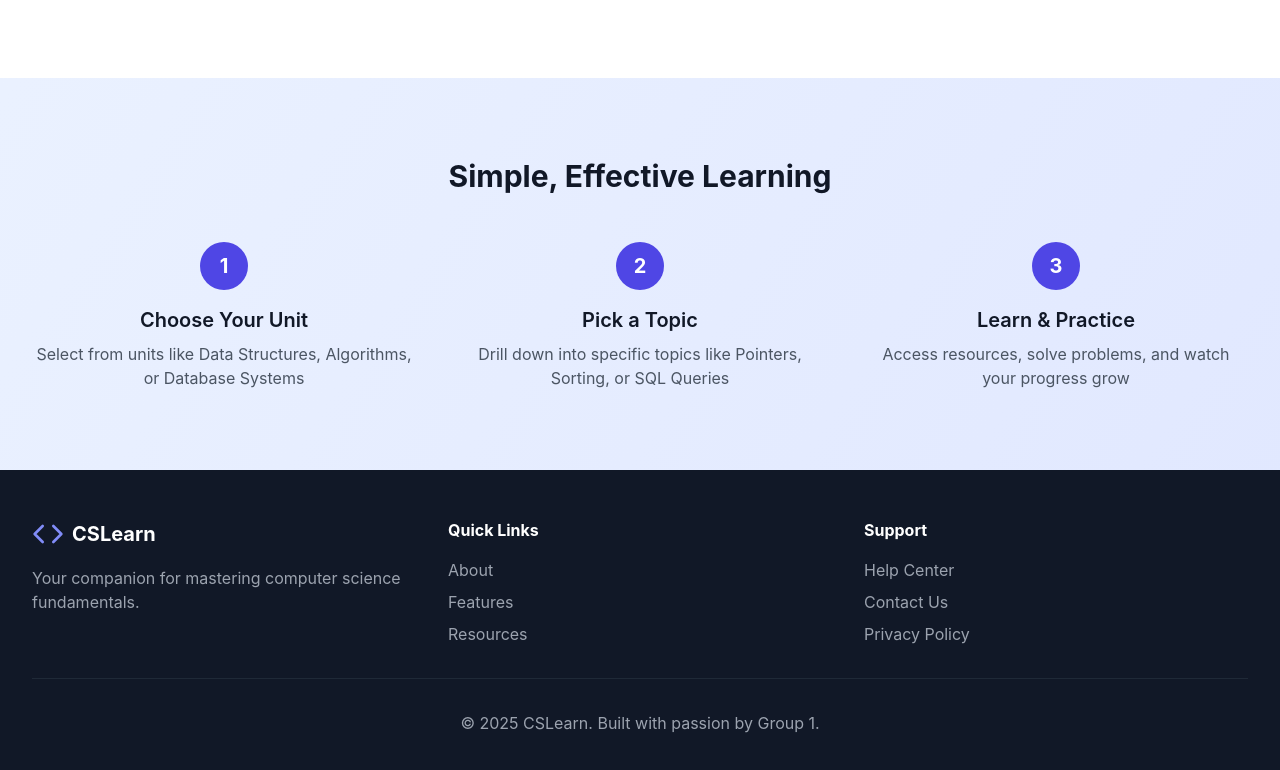
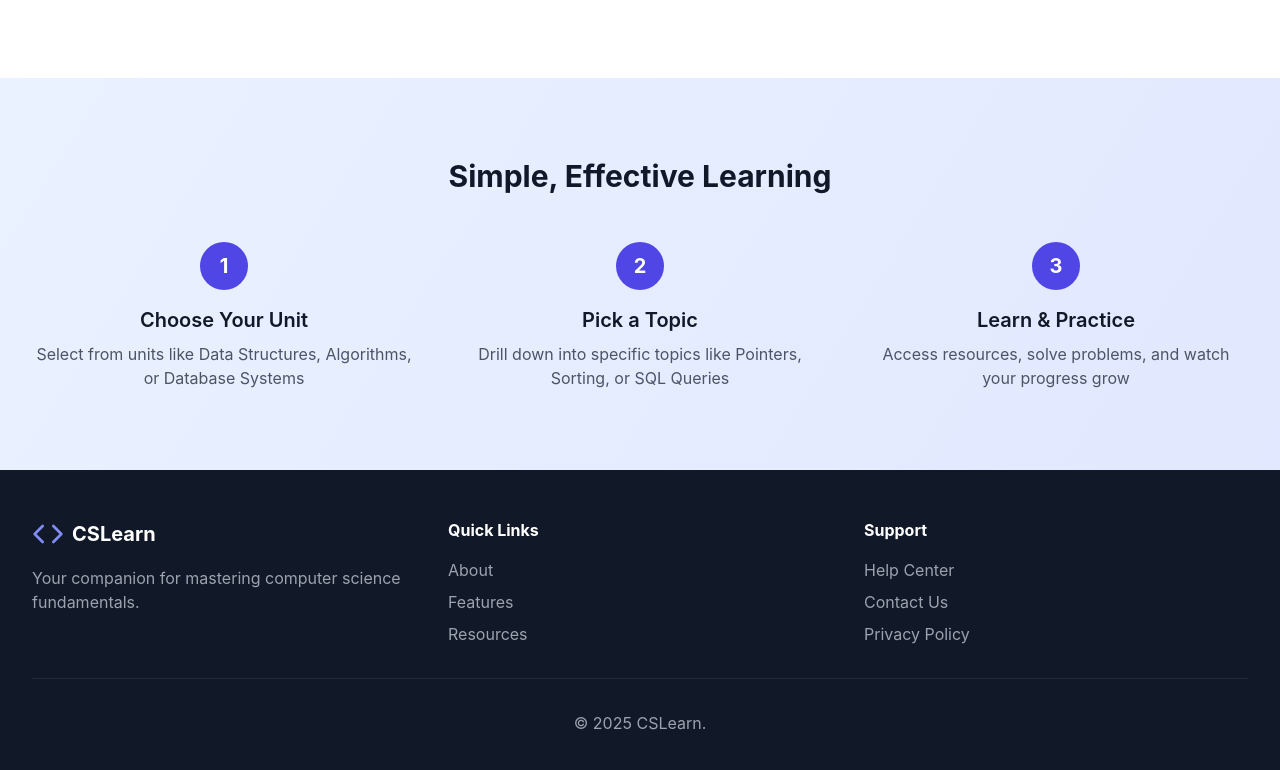
Before and after one commit to Ivan-gif-boop/CSLearn, a React (Create React App) app in the folder frontend/: page / in a window 1280 px wide. Shown: the part 1264-2034 px from the top of the page. Built offline with nearby package versions, Linux system fonts and the light colour scheme.

Commit message:
updated frontend

```diff
--- a/frontend/src/pages/LandingPage.js
+++ b/frontend/src/pages/LandingPage.js
@@ -95,7 +95,7 @@ export default function LandingPage() {
         <div className="absolute inset-0 bg-black bg-opacity-50"></div>
         <div className="relative max-w-7xl mx-auto px-4 sm:px-6 lg:px-8 text-center pt-20">
           <h1 className="text-5xl md:text-6xl font-bold text-white mb-6">
-            Master CS,<br />
+            Master CS<br />
             <span className="text-indigo-400">One Topic at a Time</span>
           </h1>
           <p className="text-xl md:text-2xl text-gray-200 mb-8 max-w-3xl mx-auto">
@@ -195,7 +195,7 @@ export default function LandingPage() {
             </div>
           </div>
           <div className="border-t border-gray-800 mt-8 pt-8 text-center text-gray-400">
-            <p>&copy; 2025 CSLearn. Built with passion by Group 1.</p>
+            <p>&copy; 2025 CSLearn.</p>
           </div>
         </div>
       </footer>
```
